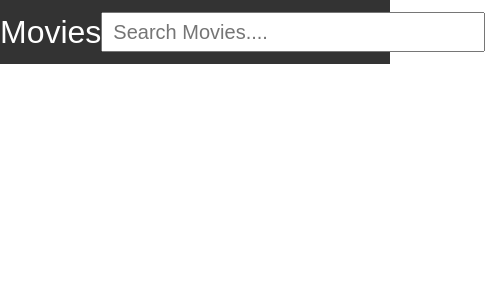
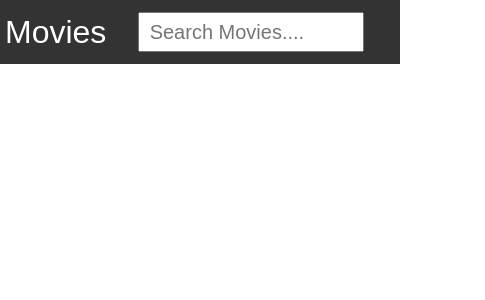
Before and after one commit to govind05/movie-app, a React (Create React App) app: page / in a window 390 px wide. Shown: the top 300 px of the page, 485 px wide, since content can reach past the window. Built offline with nearby package versions, Linux system fonts and the light colour scheme.

Commit message:
Added media queries to support mobile devices

```diff
--- a/src/App.css
+++ b/src/App.css
@@ -1,8 +1,10 @@
 .App {
     text-align: center;
+    width: 100%;
 }
 
 .SearchBar {
+    width: 100%;
     display: flex;
     background: #333;
     height: 64px;
@@ -25,3 +27,18 @@
 .SearchBar input:focus {
     outline: 0;
 }
+
+@media(max-width: 550px){
+    .SearchBar{
+        padding: 0 5px;
+    }
+    .SearchBar input {
+        width: 70%;
+        max-width: 360px;
+    }
+
+    .SearchBar p {
+        font-size: 32px;
+        color: white;
+    }
+}
--- a/src/components/Movie/Movie.css
+++ b/src/components/Movie/Movie.css
@@ -102,3 +102,20 @@
     transform: scale(1.5);
     transition: 400ms all ease-out;
 }
+
+@media(max-width: 550px){
+    .Movie>div {
+        display: flex;
+        flex-direction: column;
+    }
+    .Movie>div .Image{
+        margin: auto;
+        text-align: center;
+        height: 240px;
+    }
+
+    .Movie>div .Image img{
+        height: 240px;
+        width: 160px;
+    }
+}
```
